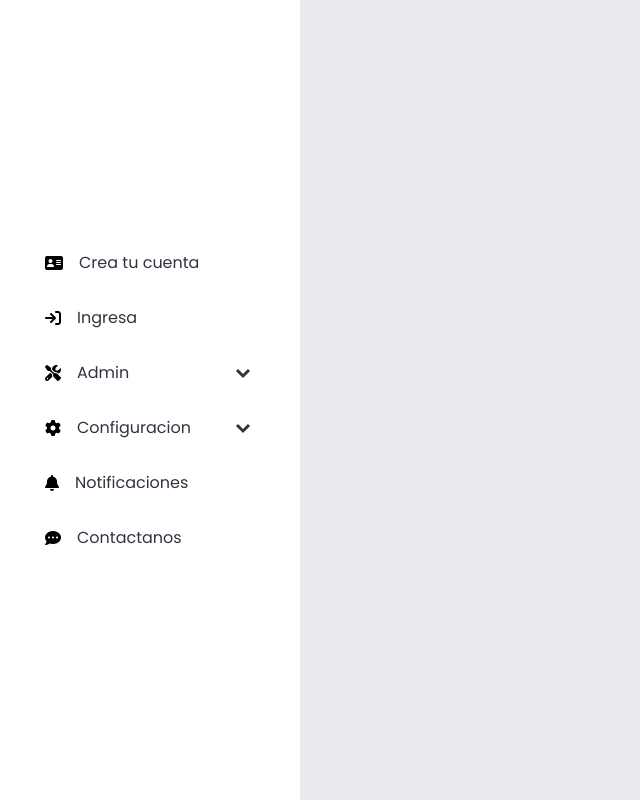
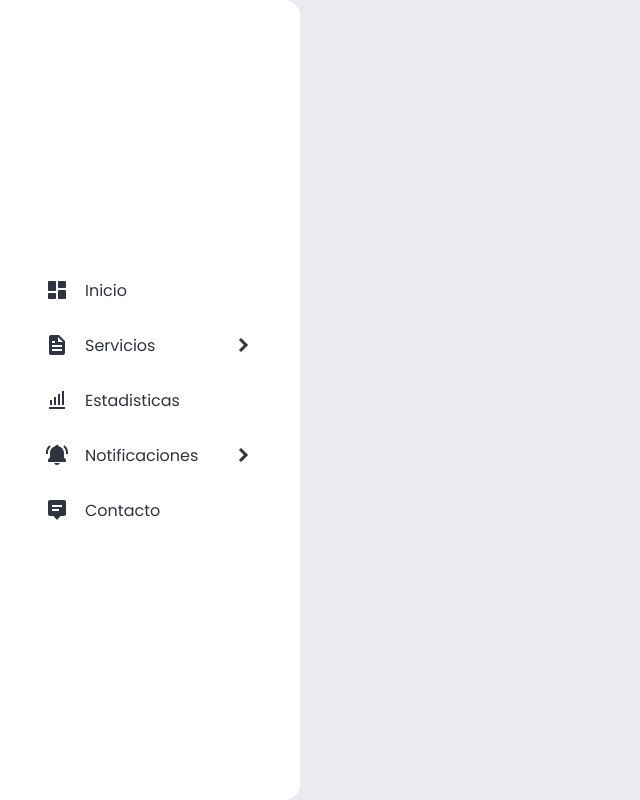
Before and after one commit to sebastianszz/Hobby, a plain HTML site: page Menu/index.html in a window 1280 px wide. Shown: the whole page, without its empty margins (0-640 px from the left). Drawn offline with Linux system fonts and the light colour scheme.

Commit message:
modificaciones

```diff
--- a/Menu/estilos.css
+++ b/Menu/estilos.css
@@ -1,58 +1,59 @@
-@import url("https://fonts.googleapis.com/css2?family=Poppins:wght@300;400&display=swap");
+@import url('https://fonts.googleapis.com/css2?family=Poppins:wght@300;400&display=swap');
 
-* {
+*{
     margin: 0;
     padding: 0;
     box-sizing: border-box;
 }
 
-body {
-  background: #eaebef;
-  font-family: "Poppins", sans-serif;
+body{
+    background: #EAEBEF;
+    font-family: 'Poppins', sans-serif;
 }
 
-.nav {
+.nav{
     width: 300px;
 }
 
-.nav__link {
+.nav__link{
     color: #303440;
     display: block;
     padding: 15px 0;
     text-decoration: none;
 }
 
-.nav__link--inside {
-  border-radius: 6px;
+.nav__link--inside{
+    border-radius: 6px ;
     padding-left: 20px;
     text-align: left;
 }
 
-.nav__link--inside:hover {
-  background: #f6f8fa;
+.nav__link--inside:hover{
+    background: #F6F8FA;
 }
 
-.list {
+.list{
     width: 100%;
     height: 100vh;
     display: flex;
     justify-content: center;
     flex-direction: column;
+    border-radius: 0 16px 16px 0;
     background: #fff;
 }
 
-.list__item {
+.list__item{
     list-style: none;
     width: 100%;
     text-align: center;
     overflow: hidden;
 }
 
-.list__item--click {
+.list__item--click{
     cursor: pointer;
 }
 
-.list__button {
+.list__button{
     display: flex;
     align-items: center;
     gap: 1em;
@@ -60,22 +61,20 @@ body {
     margin: 0 auto;
 }
 
-.arrow .list__arrow {
-  transition: 0.4s;
-  transform: rotate(270deg);
-}
-
-.list__arrow {
-  margin-left: auto;
-  transition: transform 0.3s;
+.arrow .list__arrow{
     transform: rotate(90deg);
 }
 
-.list__show {
+.list__arrow{
+    margin-left: auto;
+    transition: transform .3s;
+}
+
+.list__show{
     width: 80%;
     margin-left: auto;
     border-left: 2px solid #303440;
     list-style: none;
-  transition: height 0.4s;
+    transition: height .4s;
     height: 0;
 }
--- a/Menu/index.html
+++ b/Menu/index.html
@@ -1,84 +1,85 @@
 <!DOCTYPE html>
 <html lang="es">
 <head>
-    <meta charset="UTF-8" />
-    <meta http-equiv="X-UA-Compatible" content="IE=edge" />
-    <meta name="viewport" content="width=device-width, initial-scale=1.0" />
+    <meta charset="UTF-8">
+    <meta http-equiv="X-UA-Compatible" content="IE=edge">
+    <meta name="viewport" content="width=device-width, initial-scale=1.0">
     <title>Menú despegable</title>
-    <link rel="stylesheet" href="estilos.css" />
-    <script
-      src="https://kit.fontawesome.com/54588310a9.js"
-      crossorigin="anonymous"
-    ></script>
+    <link rel="stylesheet" href="estilos.css">
 </head>
 <body>
+
     <nav class="nav">
         <ul class="list">
-        <li class="list__item">
-          <div class="list__button">
-            <i class="fas fa-address-card"></i>
-            <a href="#" class="nav__link">Crea tu cuenta</a>
-          </div>
-        </li>
 
             <li class="list__item">
                 <div class="list__button">
-            <i class="fas fa-sign-in"></i>
-            <a href="#" class="nav__link">Ingresa</a>
+                    <img src="assets/dashboard.svg" class="list__img">
+                    <a href="#" class="nav__link">Inicio</a>
                 </div>
             </li>
 
             <li class="list__item list__item--click">
                 <div class="list__button list__button--click">
-            <i class="fas fa-tools"></i>
-            <a href="#" class="nav__link">Admin</a>
-            <img src="assets/arrow.svg" class="list__arrow" />
+                    <img src="assets/docs.svg" class="list__img">
+                    <a href="#" class="nav__link">Servicios</a>
+                    <img src="assets/arrow.svg" class="list__arrow">
                 </div>
 
                 <ul class="list__show">
                     <li class="list__inside">
-              <a href="#" class="nav__link nav__link--inside"
-                >Crea un producto</a
-              >
+                        <a href="#" class="nav__link nav__link--inside">Estoy dentro</a>
                     </li>
 
                     <li class="list__inside">
-              <a href="#" class="nav__link nav__link--inside"
-                >Edita un producto</a
-              >
+                        <a href="#" class="nav__link nav__link--inside">Estoy dentro</a>
                     </li>
                 </ul>
+
+            </li>
+
+
+            <li class="list__item">
+                <div class="list__button">
+                    <img src="assets/stats.svg" class="list__img">
+                    <a href="#" class="nav__link">Estadisticas</a>
+                </div>
             </li>
 
             <li class="list__item list__item--click">
                 <div class="list__button list__button--click">
-            <i class="fas fa-cog"></i>
-            <a href="#" class="nav__link">Configuracion</a>
-            <img src="assets/arrow.svg" class="list__arrow" />
+                    <img src="assets/bell.svg" class="list__img">
+                    <a href="#" class="nav__link">Notificaciones</a>
+                    <img src="assets/arrow.svg" class="list__arrow">
                 </div>
 
                 <ul class="list__show">
                     <li class="list__inside">
-              <a href="#" class="nav__link nav__link--inside">Perfil</a>
+                        <a href="#" class="nav__link nav__link--inside">Estoy dentro</a>
+                    </li>
+
+                    <li class="list__inside">
+                        <a href="#" class="nav__link nav__link--inside">Estoy dentro</a>
+                    </li>
+
+                    <li class="list__inside">
+                        <a href="#" class="nav__link nav__link--inside">Estoy dentro</a>
                     </li>
                 </ul>
+
             </li>
+
 
             <li class="list__item">
                 <div class="list__button">
-            <i class="fas fa-bell"></i>
-            <a href="#" class="nav__link">Notificaciones</a>
+                    <img src="assets/message.svg" class="list__img">
+                    <a href="#" class="nav__link">Contacto</a>
                 </div>
             </li>
 
-        <li class="list__item">
-          <div class="list__button">
-            <i class="fas fa-comment-dots"></i>
-            <a href="#" class="nav__link">Contactanos</a>
-          </div>
-        </li>
         </ul>
     </nav>
+
 
     <script src="main.js"></script>
 </body>
```
Lines whose indentation alone changed are shown as unchanged.
